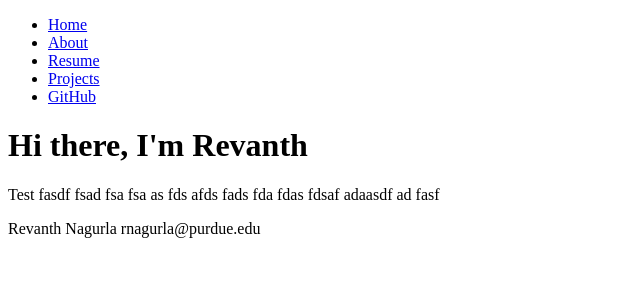
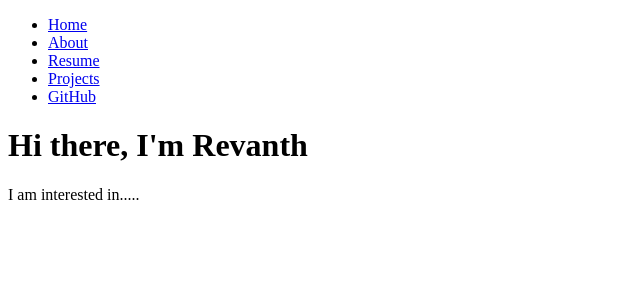
Before and after one commit to rnagurla/rnagurla.github.io, a Jekyll site: the page built from index.html, in a window 1280 px wide. Shown: the top 300 px of the page, without its empty margins (0-640 px from the left). Built offline with Jekyll 4.4.1, drawn with Linux system fonts in a browser that asks for light colours.

Commit message:
Update index.html

```diff
--- a/index.html
+++ b/index.html
@@ -1,21 +1,6 @@
-<!DOCTYPE html>
-<html>
-   <head>
-      <title> Revanth's Portfolio Site </title>
-      <link rel="stylesheet" type="text/css" href="/css/main.css">
-   </head>
-   <body>
-      <nav>
-       <ul>
-          <li><a href="/">Home</a></li>
-          <li><a href= "/About">About</a></li>
-          <li><a href= "/Resume">Resume</a></li>
-          <li><a href= "/Projects">Projects</a></li>
-          <li><a href="https://github.com/rnagurla" target = "_blank">GitHub</a></li>
-      </ul>
-      </nav>
-      <h1>Hi there, I'm Revanth</h1>
-      <p>Test fasdf fsad fsa fsa as fds afds fads fda fdas fdsaf adaasdf ad fasf</p>
-      <footer>Revanth Nagurla rnagurla@purdue.edu</footer>
-   </body>
-</html>
+---
+layout: default
+title: Revanth's Portfolio Site
+---
+<h1>Hi there, I'm Revanth</h1>
+<p>I am interested in.....</p>
```
